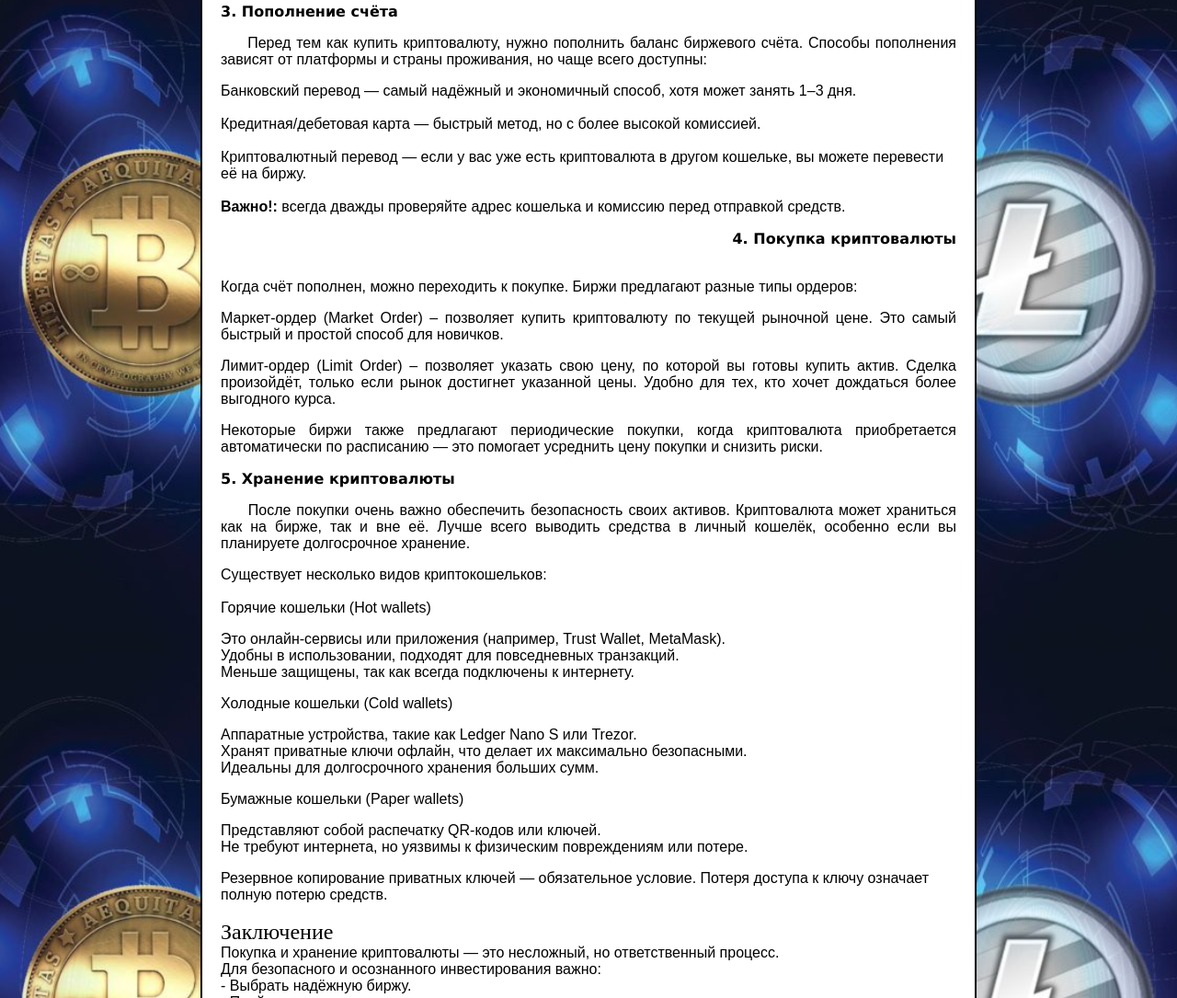
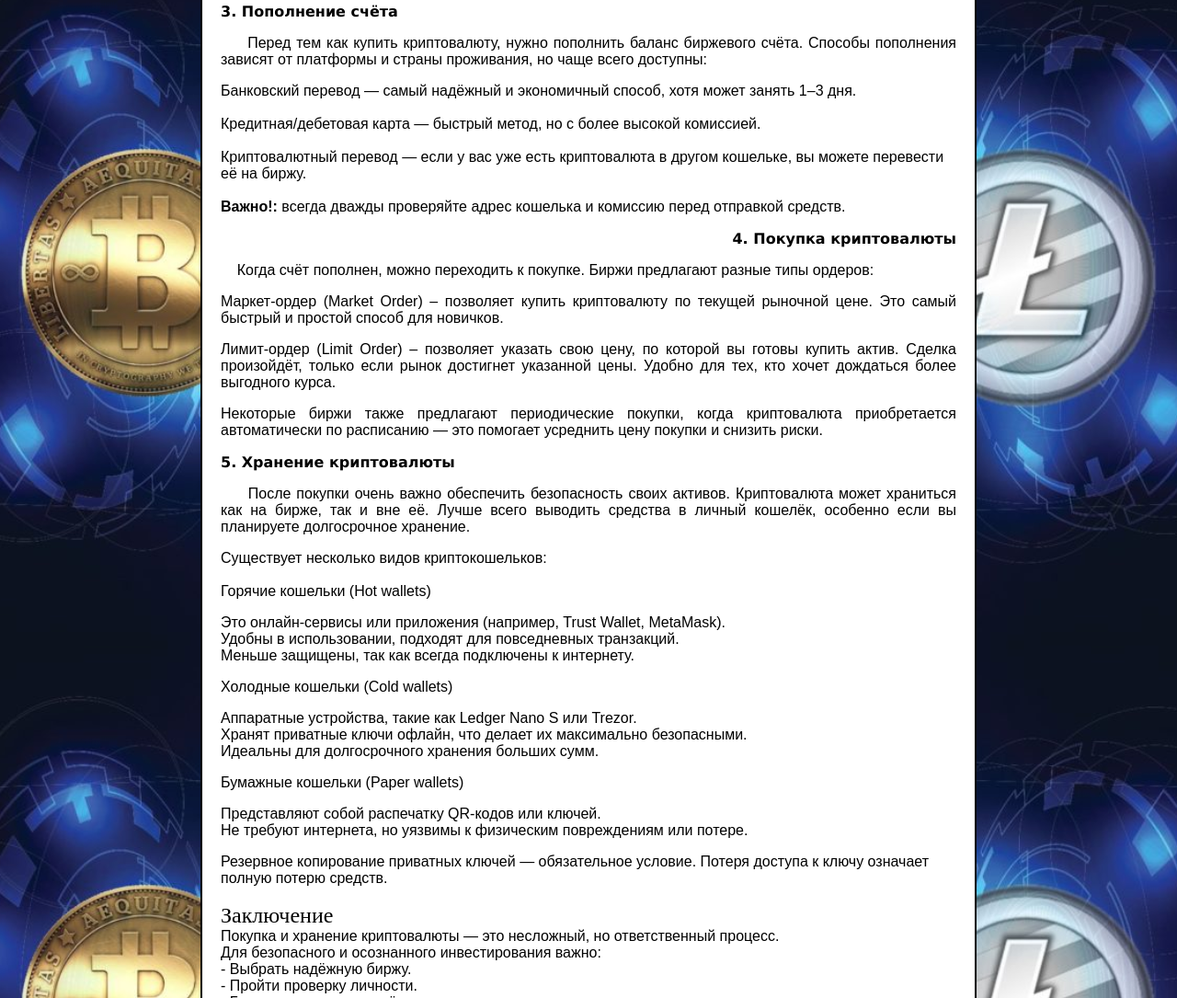
Before and after one commit to Rockfelle/Kripta.Io, a plain HTML site: page стр.5.html in a window 1280 px wide. Shown: the part 898-1983 px from the top of the page at 92% size. Drawn offline with Linux system fonts and the light colour scheme.

Commit message:
Update стр.5.html

```diff
--- a/стр.5.html
+++ b/стр.5.html
@@ -153,7 +153,7 @@
 	<br><br><b>Важно!:</b> всегда дважды проверяйте адрес кошелька и комиссию перед отправкой средств.
 
 	<p align = "right"><font face = "lucida sans unicode"><b>4. Покупка криптовалюты </b></font></p>
-	<br>Когда счёт пополнен, можно переходить к покупке. Биржи предлагают разные типы ордеров:
+	<p align="justify" style="text-indent: 30">&nbsp;&nbsp;&nbsp;&nbsp;Когда счёт пополнен, можно переходить к покупке. Биржи предлагают разные типы ордеров:</p>
 	<p align="justify" style="text-indent: 30">Маркет-ордер (Market Order) – позволяет купить криптовалюту по текущей рыночной цене. Это самый быстрый и простой способ для новичков.</p>
 	<p align="justify" style="text-indent: 30">Лимит-ордер (Limit Order) – позволяет указать свою цену, по которой вы готовы купить актив. Сделка произойдёт, только если рынок достигнет указанной цены. Удобно для тех, кто хочет дождаться более выгодного курса.</p>
 	<p align="justify" style="text-indent: 30">Некоторые биржи также предлагают периодические покупки, когда криптовалюта приобретается автоматически по расписанию — это помогает усреднить цену покупки и снизить риски.</p>
```
